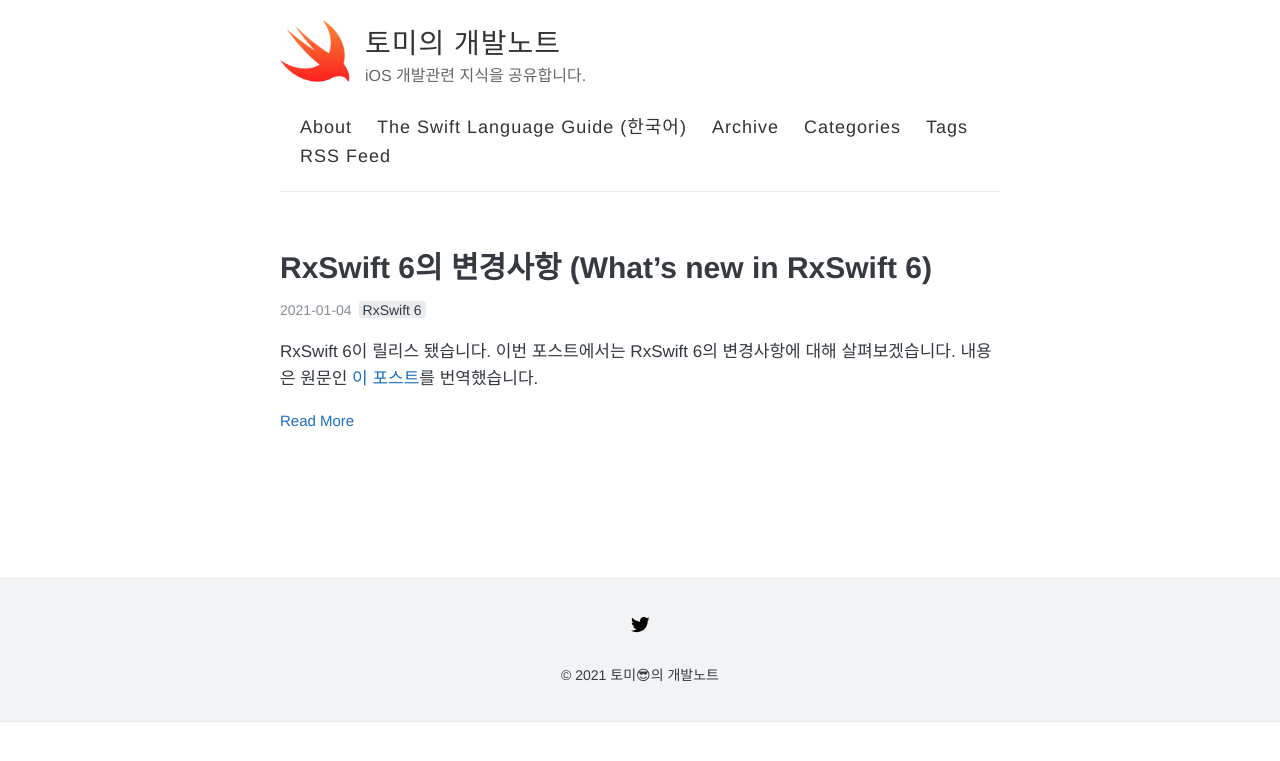
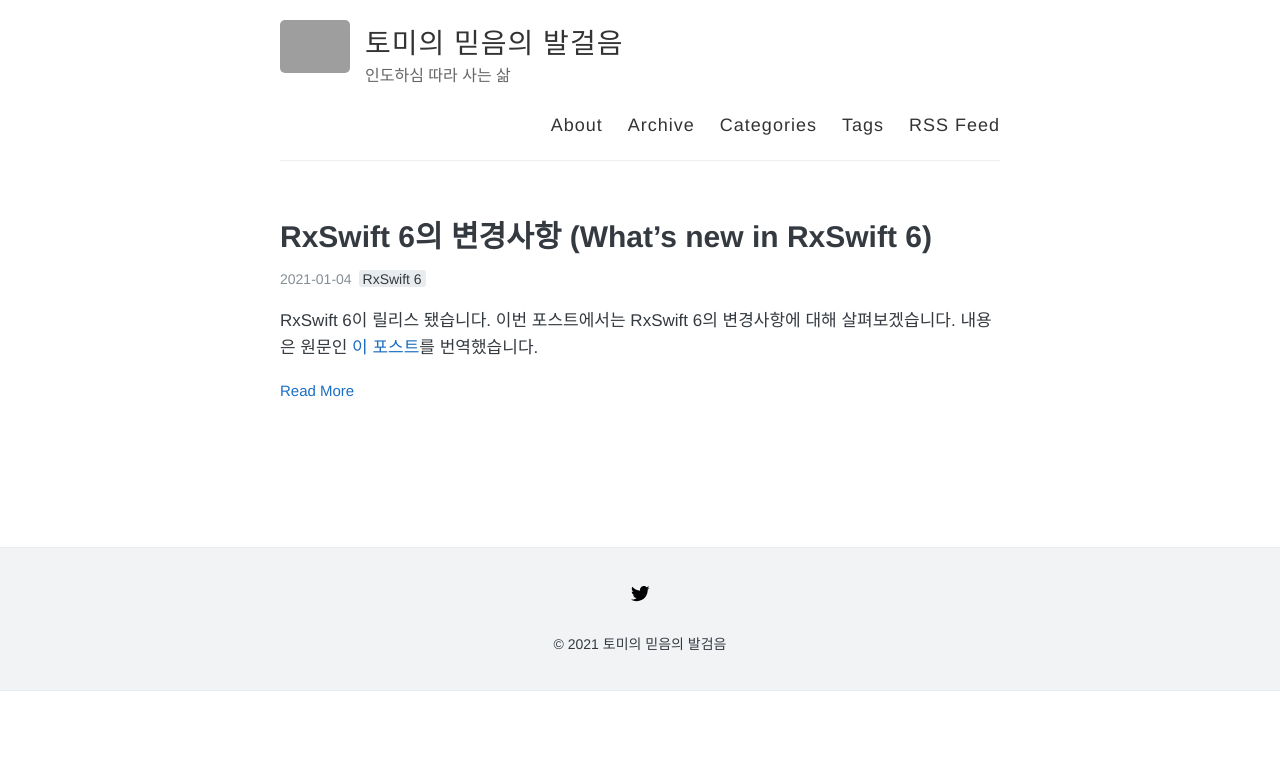
Before and after one commit to Jusung/joyfulpace, a Jekyll site: the page built from index.html, in a window 1280 px wide. Shown: the top 761 px of the page. Built offline with Jekyll 4.4.1, drawn with Linux system fonts in a browser that asks for light colours; the list of posts is cut into pages by our own code.

Commit message:
기본 문구 / 메뉴 수정

```diff
--- a/_config.yml
+++ b/_config.yml
@@ -3,10 +3,10 @@
 #
 
 # Name of your site (displayed in the header)
-name: 토미의 개발노트
+name: 토미의 믿음의 발걸음
 
 # Short bio or description (displayed in the header)
-description: iOS 개발관련 지식을 공유합니다.
+description: 인도하심 따라 사는 삶
 
 #
 # Flags below are optional
@@ -14,7 +14,7 @@ description: iOS 개발관련 지식을 공유합니다.
 timezone: "Asia/Seoul"
 
 # URL of your avatar or profile pic (you could use your GitHub profile pic)
-avatar: https://jusung.github.io/images/profile.png
+avatar: https://jusung.github.io/joyfulpace/images/profile face.png
 
 # Tabs in header. There are 'Blog', 'About', 'Archive', 'Tags'
 # and URL Link(e.g. 'Theme' tab below) tabs. If you don't need one, just delete
@@ -22,8 +22,8 @@ avatar: https://jusung.github.io/images/profile.png
 navigation:
   - name: About
     url: /about
-  - name: The Swift Language Guide (한국어)
-    url: https://jusung.gitbook.io/the-swift-language-guide
+  # - name: The Swift Language Guide (한국어)
+  #   url: https://jusung.gitbook.io/the-swift-language-guide
   - name: Archive
     url: /archive
   - name: Categories
@@ -31,7 +31,7 @@ navigation:
   - name: Tags
     url: /tags
   - name: RSS Feed
-    url: https://jusung.github.io/feed.xml
+    url: https://jusung.github.io/joyfulpace/feed.xml
 
 # Pagination
 paginate: 5
@@ -55,18 +55,18 @@ footer-links:
   youtube: # channel/<your_long_string> or user/<user-name>
 
 # Text under the icons in footer
-footer-text: © 2021 토미😎의 개발노트
+footer-text: © 2021 토미의 믿음의 발검음
 
 # Enter your Disqus shortname (not your username) to enable commenting on posts
 # You can find your shortname on the Settings page of your Disqus account
-disqus: jusung-github-io
+# disqus: jusung-github-io
 
 # Enter your Google Analytics web tracking code (e.g. UA-2110908-2) to activate tracking
 google_analytics: UA-114674346-1
 
 # Your website URL (e.g. http://barryclark.github.io or http://www.barryclark.co)
 # Used for Sitemap.xml and your RSS feed
-url: https://jusung.github.io
+url: https://jusung.github.io/joyfulpace
 
 # If you're hosting your site at a Project repository on GitHub pages
 # (http://yourusername.github.io/repository-name)
```
